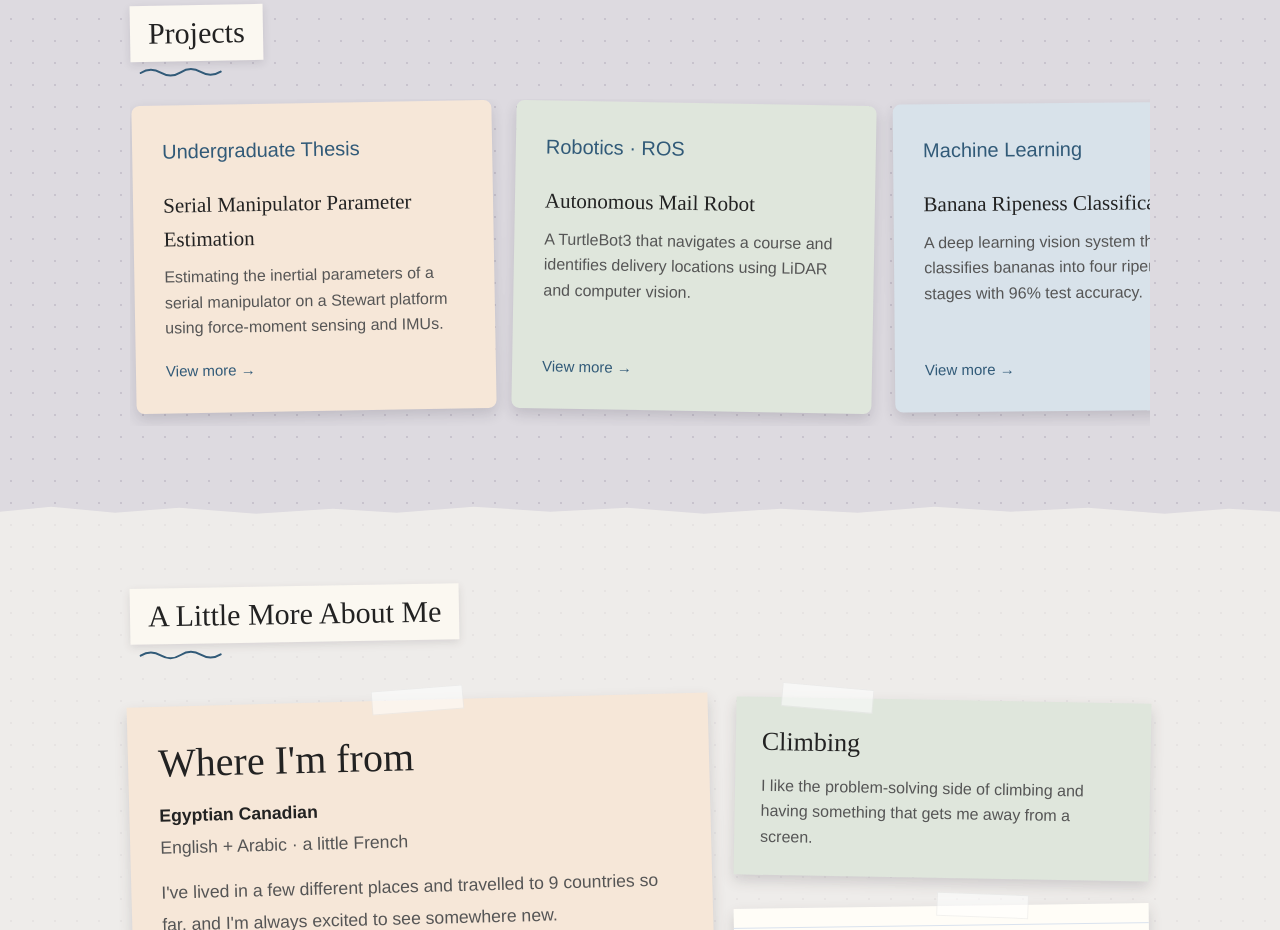
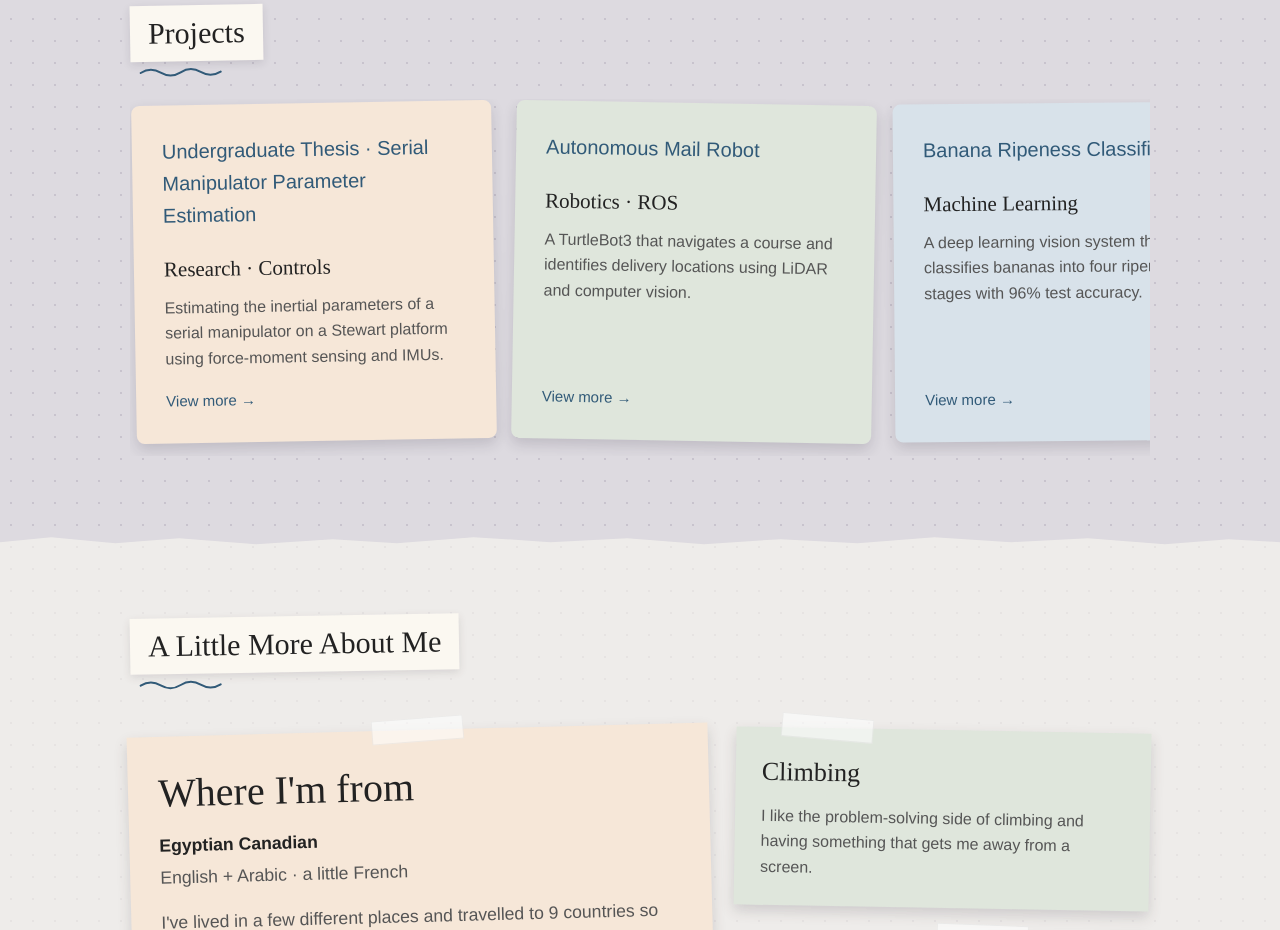
Before and after one commit to reimyousef/reimyousef.github.io, a plain HTML site: page index.html in a window 1280 px wide. Shown: the part 1840-2770 px from the top of the page. Drawn offline with Linux system fonts and the light colour scheme; a web font is replaced by a local one.

Commit message:
Project section update.

```diff
--- a/index.html
+++ b/index.html
@@ -135,36 +135,36 @@
             <div class="horizontal-scroll">
 
                 <div class="project-card" data-project="inertial" tabindex="0" role="button">
-                    <span class="tag">Undergraduate Thesis</span>
-                    <h3>Serial Manipulator Parameter Estimation</h3>
+                    <span class="tag">Undergraduate Thesis · Serial Manipulator Parameter Estimation</span>
+                    <h3>Research · Controls</h3>
                     <p>Estimating the inertial parameters of a serial manipulator on a Stewart platform using force-moment sensing and IMUs.</p>
                     <span class="view-more">View more <span class="arrow">&rarr;</span></span>
                 </div>
 
                 <div class="project-card" data-project="mailrobot" tabindex="0" role="button">
-                    <span class="tag">Robotics · ROS</span>
-                    <h3>Autonomous Mail Robot</h3>
+                    <span class="tag">Autonomous Mail Robot</span>
+                    <h3>Robotics · ROS</h3>
                     <p>A TurtleBot3 that navigates a course and identifies delivery locations using LiDAR and computer vision.</p>
                     <span class="view-more">View more <span class="arrow">&rarr;</span></span>
                 </div>
 
                 <div class="project-card" data-project="banana" tabindex="0" role="button">
-                    <span class="tag">Machine Learning</span>
-                    <h3>Banana Ripeness Classification</h3>
+                    <span class="tag">Banana Ripeness Classification</span>
+                    <h3>Machine Learning</h3>
                     <p>A deep learning vision system that classifies bananas into four ripeness stages with 96% test accuracy.</p>
                     <span class="view-more">View more <span class="arrow">&rarr;</span></span>
                 </div>
 
                 <div class="project-card" data-project="corexy" tabindex="0" role="button">
-                    <span class="tag">Embedded Systems</span>
-                    <h3>Firmware-Level Motion Coordination System</h3>
+                    <span class="tag">Firmware-Level Motion Coordination System</span>
+                    <h3>Embedded Systems</h3>
                     <p>A CoreXY plotter driven by custom embedded C firmware for precise 2D trajectories and emergency handling.</p>
                     <span class="view-more">View more <span class="arrow">&rarr;</span></span>
                 </div>
 
                 <div class="project-card" data-project="smartbin" tabindex="0" role="button">
-                    <span class="tag">Mechatronics · IoT</span>
-                    <h3>Smart Bin System</h3>
+                    <span class="tag">Smart Bin System</span>
+                    <h3>Mechatronics · IoT</h3>
                     <p>A connected waste bin that reports fill level and location in real time to support collection planning.</p>
                     <span class="view-more">View more <span class="arrow">&rarr;</span></span>
                 </div>
```
